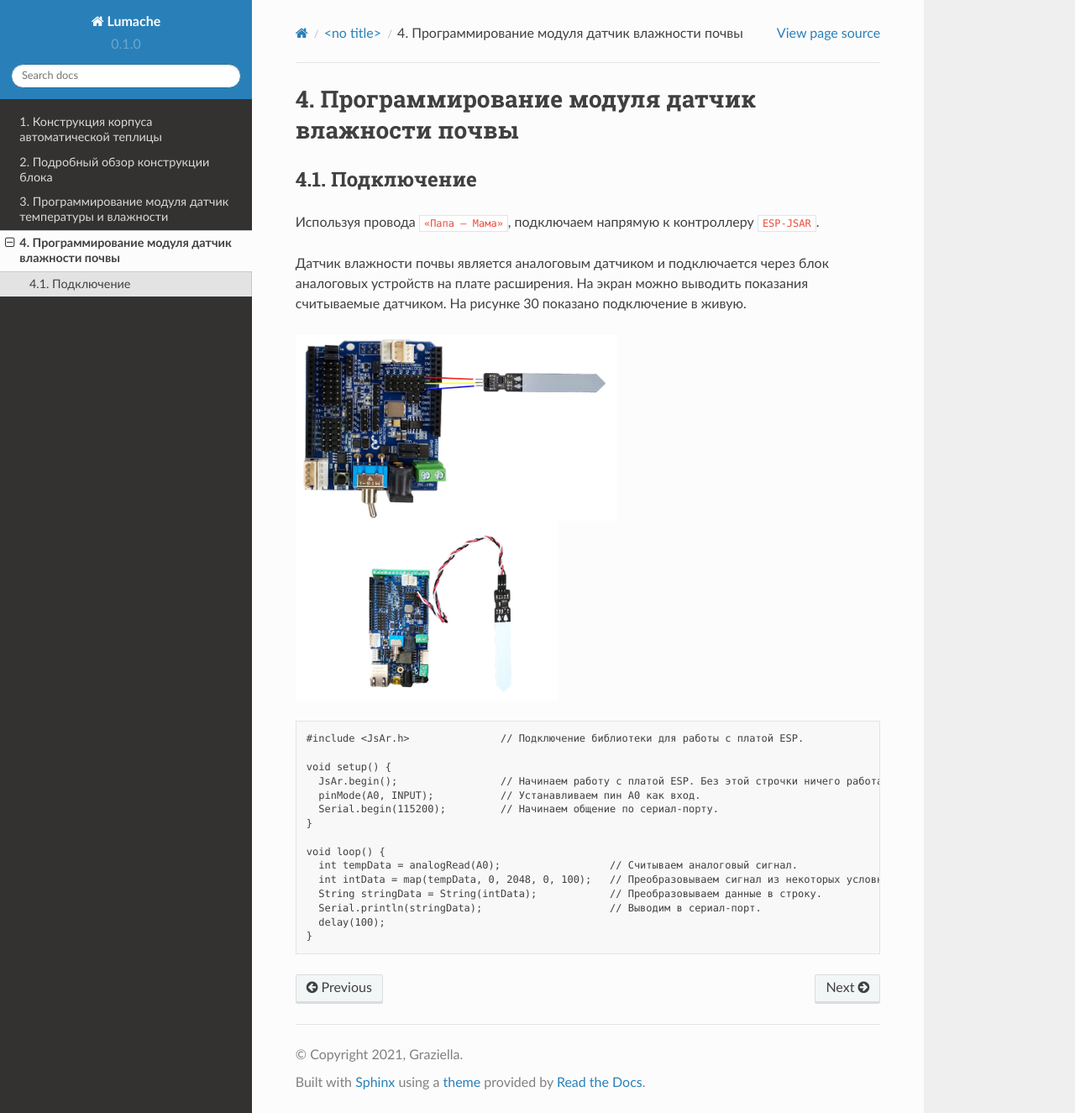
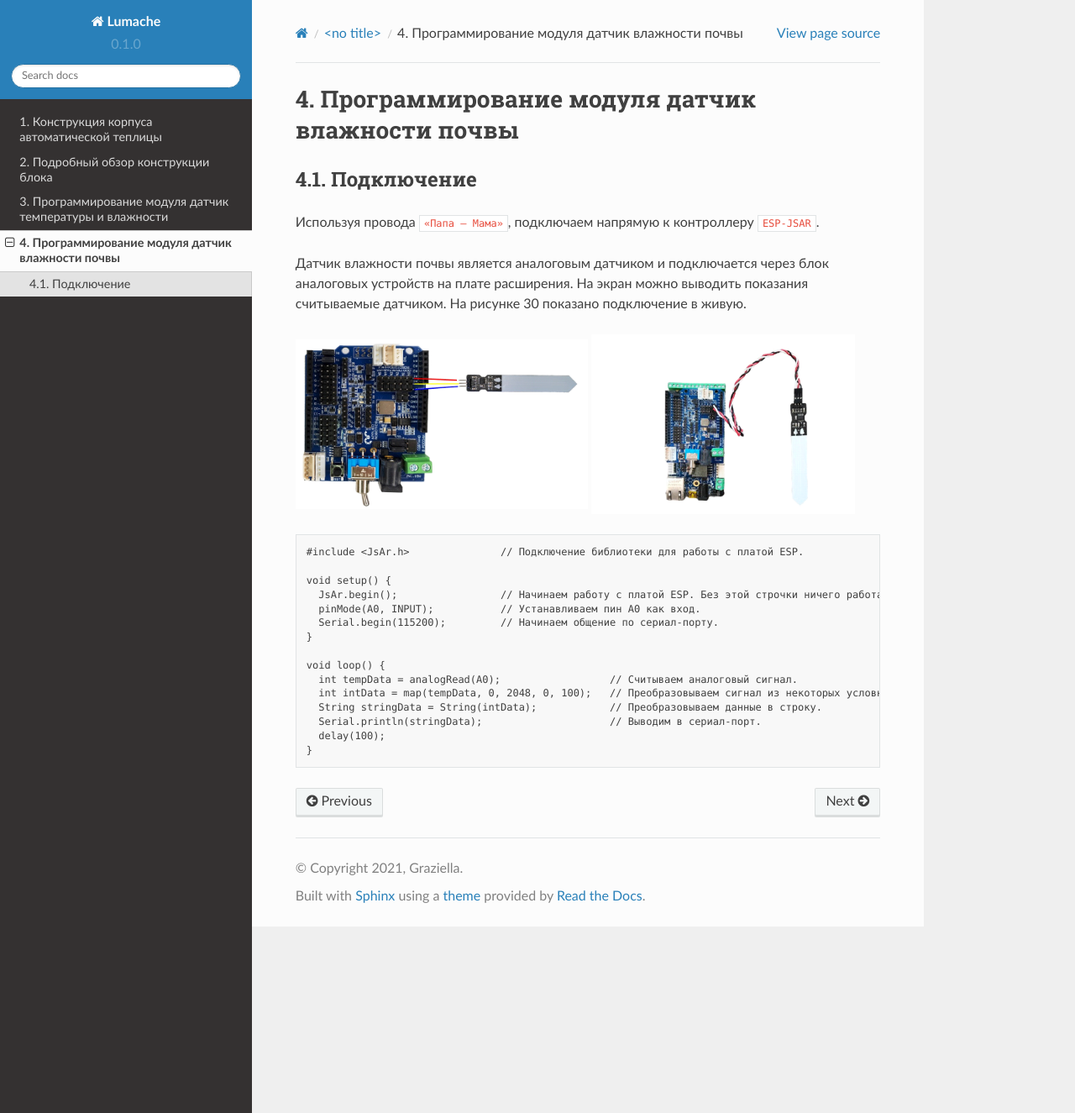
Before and after one commit to BBanwz/book_AL_GH, a Sphinx documentation site: the page built from docs/source/2/3.rst, in a window 1280 px wide and 1325 px high. Shown: the whole window at 84% size. Built offline with Sphinx 7.4.7 and the Read the Docs theme 2.0.0, drawn with Linux system fonts in a browser that asks for light colours; pages that are not in the unit, such as notebooks, are missing from menus.

Commit message:
Update 3.rst

```diff
--- a/docs/source/2/3.rst
+++ b/docs/source/2/3.rst
@@ -9,7 +9,7 @@
 Датчик влажности почвы является аналоговым датчиком и подключается через блок аналоговых устройств на плате расширения. На экран можно выводить показания считываемые датчиком. На рисунке 30 показано подключение в живую.
 
 .. |pic1| image:: images/3.png
-   :width: 55%
+   :width: 50%
 
 .. |pic2| image:: images/4.png
    :width: 45%
```
